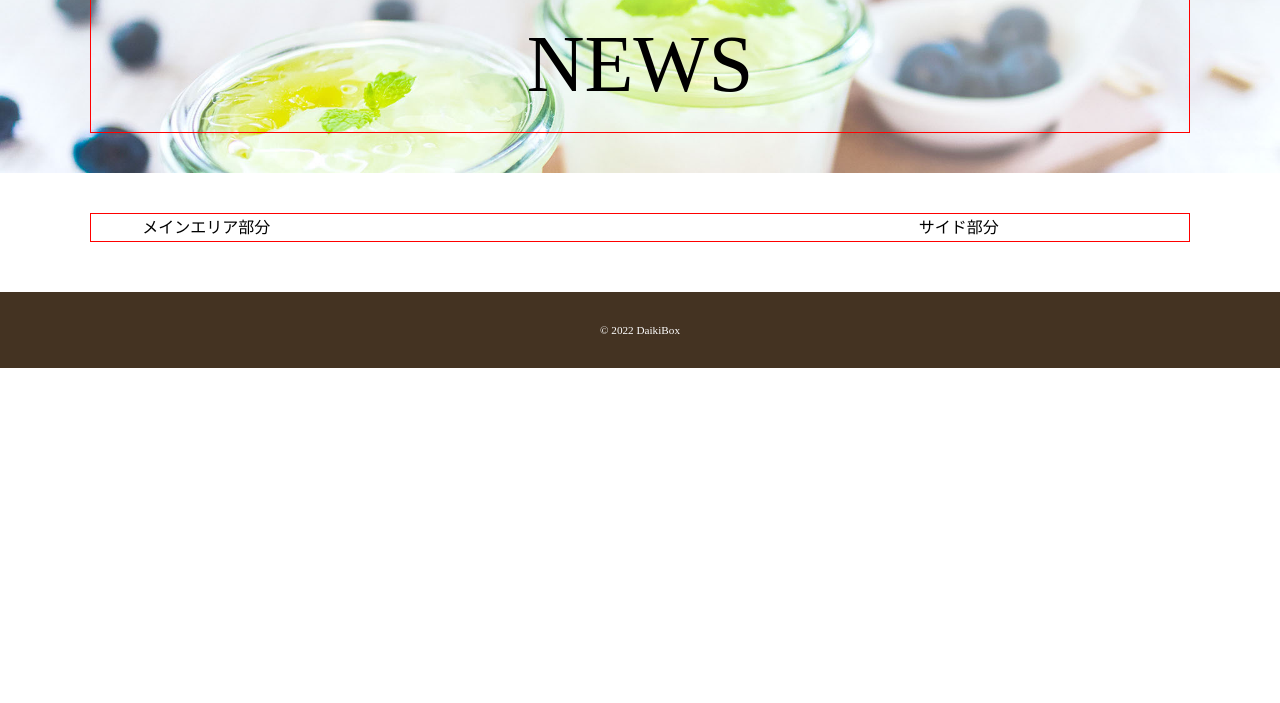
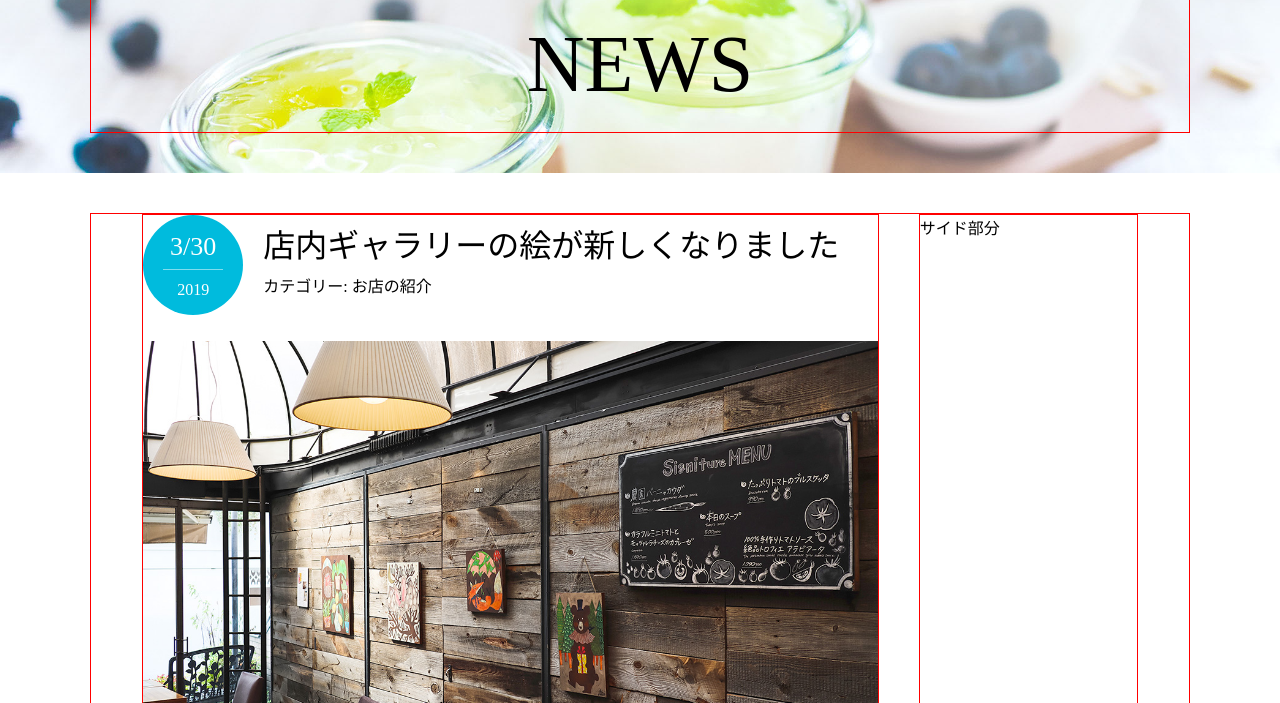
Before and after one commit to maize1023/WCBCafe, a plain HTML site: page news.html in a window 1280 px wide. Shown: the part 97-800 px from the top of the page. Drawn offline with Linux system fonts and the light colour scheme; some packages are replaced by stand-ins of ours.

Commit message:
メインエリアの作成

```diff
--- a/news.html
+++ b/news.html
@@ -28,7 +28,18 @@
   </div>
 
   <div class="news-contents wrapper">
-    <article>メインエリア部分</article>
+    <article>
+      <header class="post-info">
+        <h2 class="post-title">店内ギャラリーの絵が新しくなりました</h2>
+        <p class="post-date">3/30 <span>2019</span></p>
+        <p class="post-cat">カテゴリー: お店の紹介</p>
+      </header>
+      <img src="images/wall.jpg" alt="店内の様子">
+      <p>体に優しい自然色を提供する、WCB CAFE。無添加の食材を利用したメニューが特徴です。おいしいブレンドコーヒーとヘルシーなオーガニックフードで体の内側から癒されてください。体に優しい自然色を提供する、WCB CAFE。無添加の食材を利用したメニューが特徴です。おいしいブレンドコーヒーとヘルシーなオーガニックフードで体の内側から癒されてください。
+      </p>
+      <p>体に優しい自然色を提供する、WCB CAFE。無添加の食材を利用したメニューが特徴です。おいしいブレンドコーヒーとヘルシーなオーガニックフードで体の内側から癒されてください。体に優しい自然色を提供する、WCB CAFE。無添加の食材を利用したメニューが特徴です。おいしいブレンドコーヒーとヘルシーなオーガニックフードで体の内側から癒されてください。</p>
+      <p>体に優しい自然色を提供する、WCB CAFE。</p>
+    </article>
     <aside>サイド部分</aside>
   </div>
 
--- a/style.css
+++ b/style.css
@@ -104,10 +104,44 @@ footer p {
 /* news-contents内 */
 article {
   width: 74%;
+  border: 1px solid red;
+}
+.post-info {
+  position: relative;
+  padding-top: 4px;margin-bottom: 40px;
+}
+.post-date {
+  background: #0bd;
+  border-radius: 50%;
+  color: #fff;
+  width: 100px;
+  height: 100px;
+  font-size: 1.625rem;
+  text-align: center;
+  position: absolute;
+  top: 0;
+  padding-top: 10px;
+}
+.post-date span {
+  font-size: 1rem;
+  border-top: 1px rgba(255,255,255,.5) solid;
+  padding-top: 6px;
+  display: block;
+  width: 60%;
+  margin: 0 auto;
+}
+.post-title {
+  font-size: 2rem;
+  font-weight: normal;
+}
+.post-title,
+.post-cat {
+  margin-left: 120px;
 }
 /* aside */
 aside {
   width: 22%;
+  border: 1px solid red;
 }
 .news-contents {
   display: flex;
```
